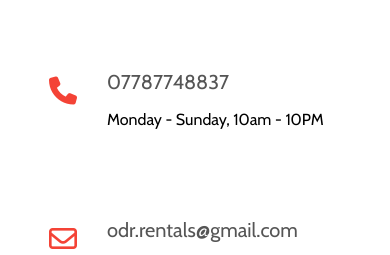
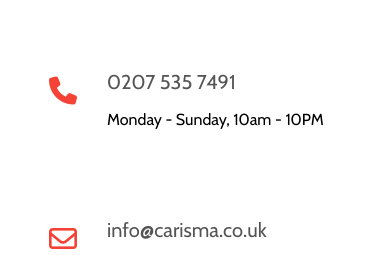
Before and after one commit to LyubomirIvanov05/Carisma, a plain HTML site: page Contact.html in a window 390 px wide. Shown: the part 830-1085 px from the top of the page. Drawn offline with nearby package versions, Linux system fonts and the light colour scheme.

Commit message:
Changed email and phone number

```diff
--- a/Contact.html
+++ b/Contact.html
@@ -53,14 +53,14 @@
             <div>
                 <i class="fa fa-phone"></i>
                 <span>
-                    <h5>07787748837</h5>
+                    <h5>0207 535 7491</h5>
                     <p>Monday - Sunday, 10am - 10PM</p>
                 </span>
             </div>
             <div>
                 <i class="fa-regular fa-envelope"></i>
                 <span>
-                    <h5>odr.rentals@gmail.com</h5>
+                    <h5>info@carisma.co.uk</h5>
                     <p>Email us your query</p>
                 </span>
             </div>
```
Also changed, not shown: images/Mercedes_Red2.jpg (added), 1 other file.
